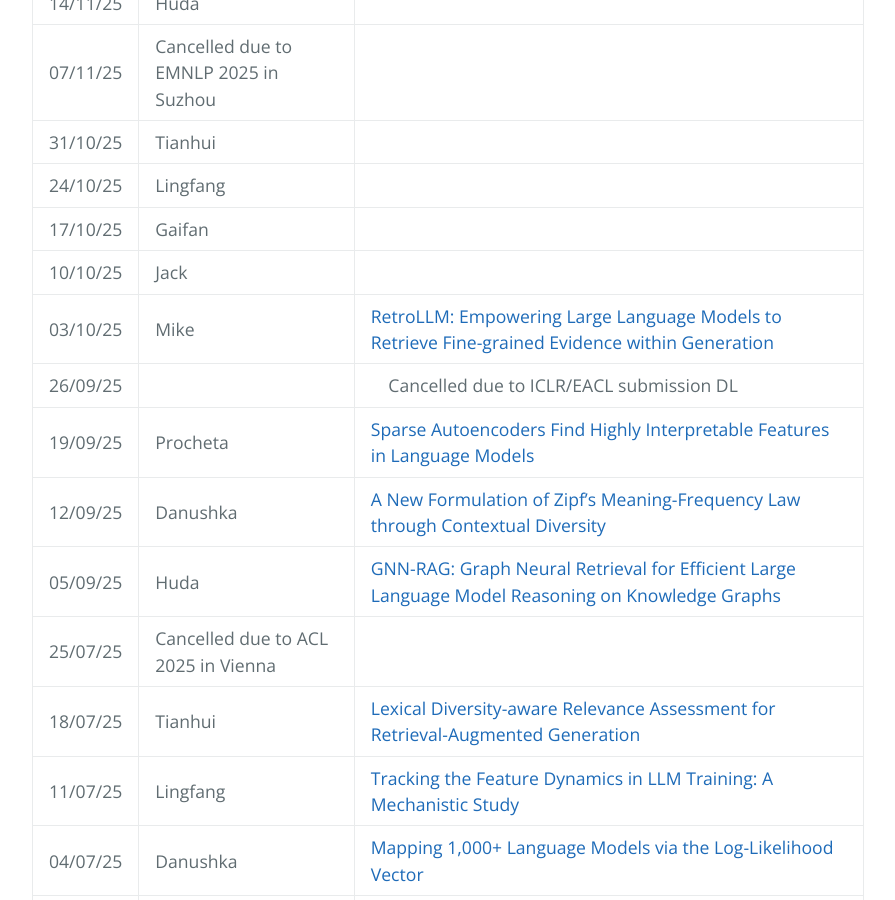
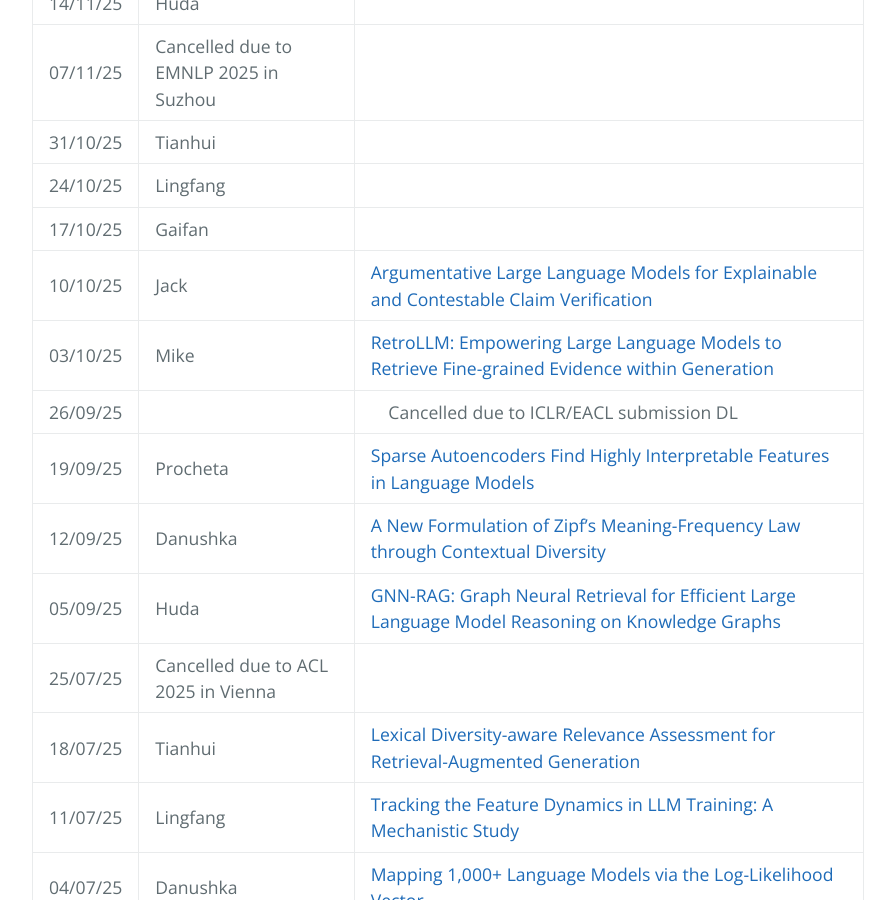
Before and after one commit to LivNLP/livnlp.github.io, a Jekyll site: the page built from reading.md, in a window 1280 px wide and 900 px high, scrolled down 637 px. Shown: the whole window, without its empty margins (192-1087 px from the left). Built offline with Jekyll 4.4.1, drawn with Linux system fonts in a browser that asks for light colours.

Commit message:
Update reading.md

```diff
--- a/reading.md
+++ b/reading.md
@@ -18,7 +18,7 @@ We meet on a weely basis to discuss recent research papers. Here is the schedule
 | 31/10/25|  Tianhui |
 | 24/10/25|  Lingfang |
 | 17/10/25|  Gaifan |
-| 10/10/25|  Jack |
+| 10/10/25|  Jack | [Argumentative Large Language Models for Explainable and Contestable Claim Verification](https://arxiv.org/abs/2405.02079)
 | 03/10/25|  Mike | [RetroLLM: Empowering Large Language Models to Retrieve Fine-grained Evidence within Generation](https://aclanthology.org/2025.acl-long.819/)
 | 26/09/25|   |　Cancelled due to ICLR/EACL submission DL
 | 19/09/25|  Procheta | [Sparse Autoencoders Find Highly Interpretable Features in Language Models](https://arxiv.org/abs/2309.08600)
```
